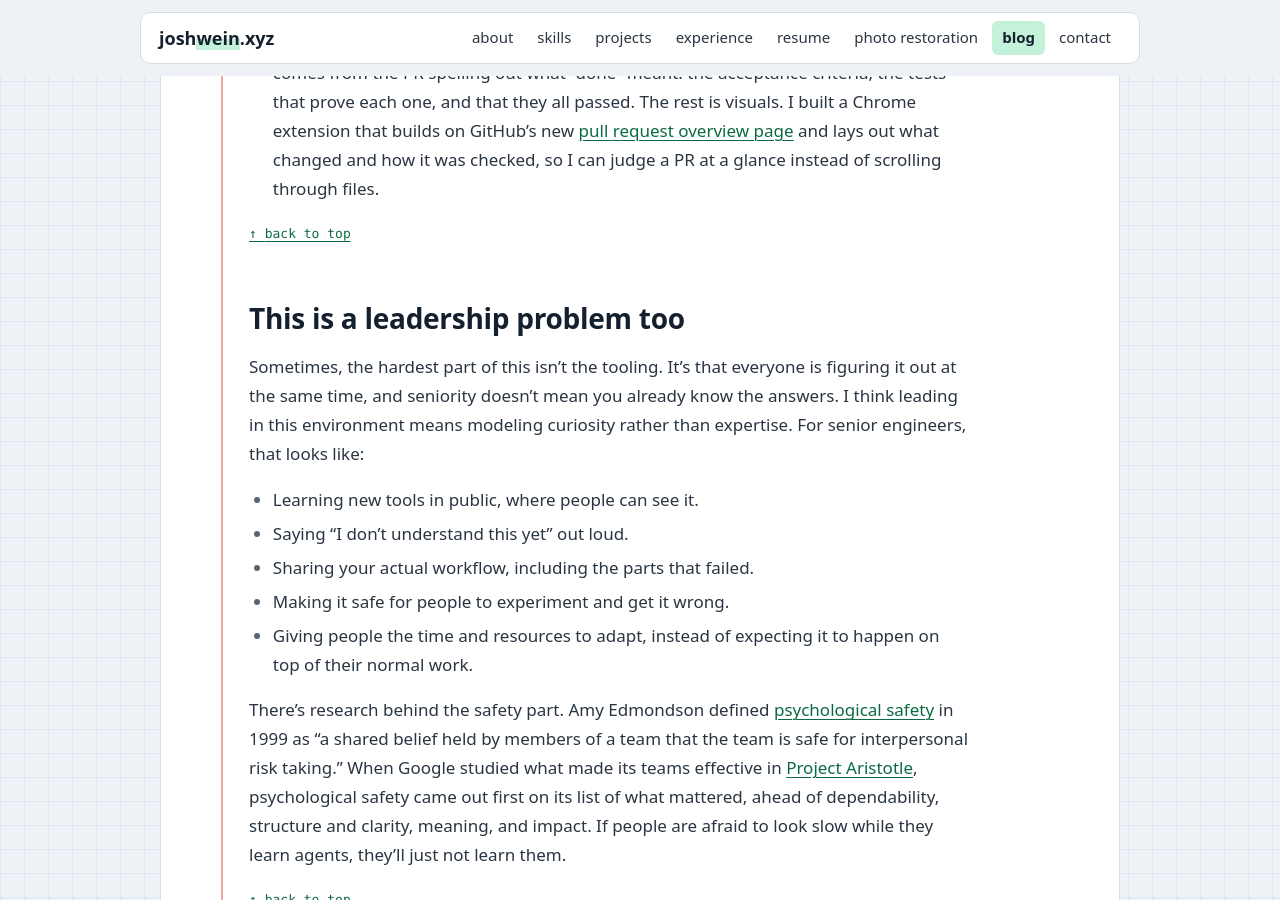
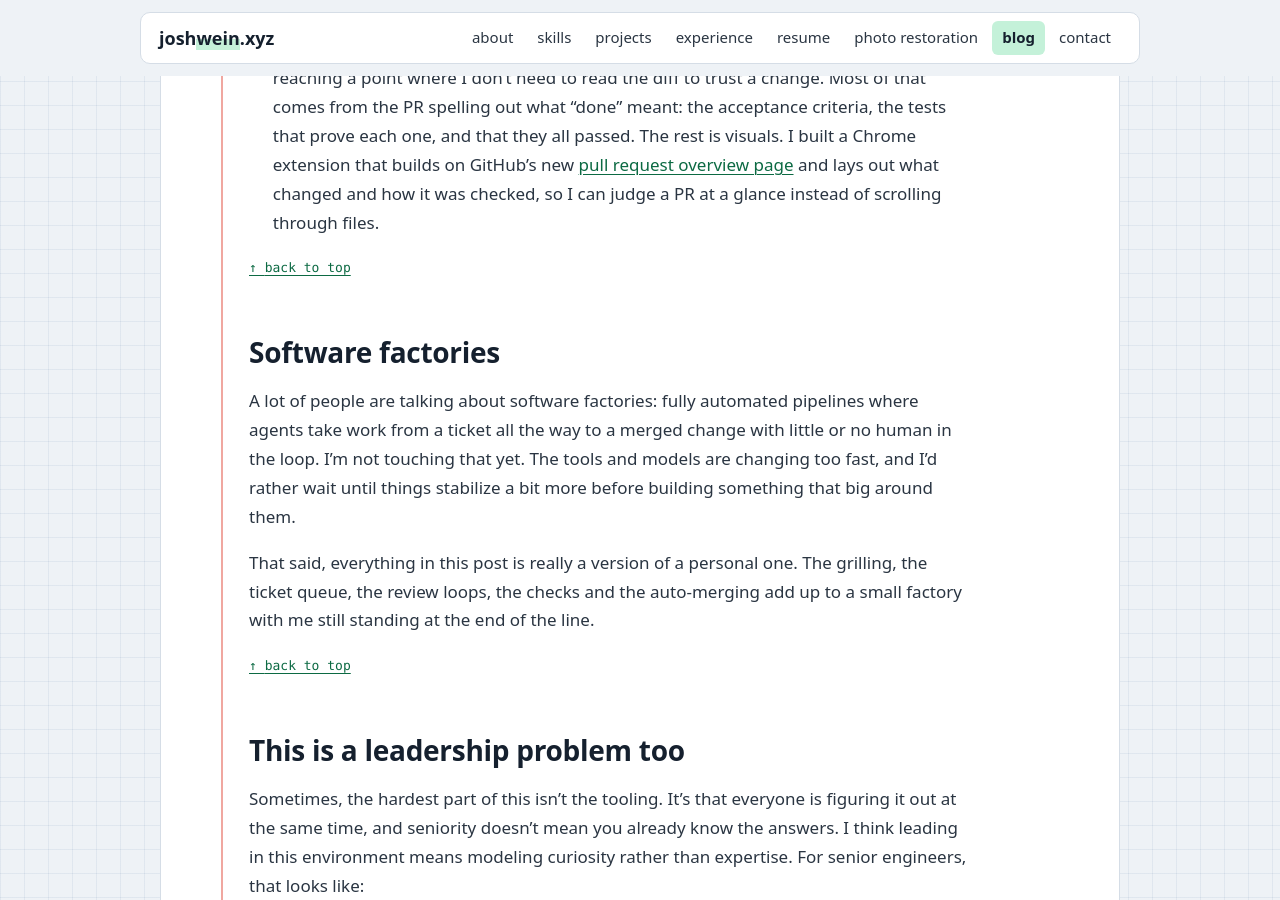
Before and after one commit to JoshWein/blog, a Jekyll site: the page built from _posts/2026-11-21-multi-agent-workflows.md, in a window 1280 px wide and 900 px high, scrolled down 13071 px. Built offline with Jekyll 4.4.1, drawn with Linux system fonts in a browser that asks for light colours; some web fonts are replaced; comment, search, counter and statistics services are not loaded.

Commit message:
Add a short software factories section
Co-Authored-By: Claude Opus 5.5 <noreply@anthropic.com>
Claude-Session: https://claude.ai/code/session_01HtAirmGQyAcmjJao62wzYe

```diff
--- a/_posts/2026-11-21-multi-agent-workflows.md
+++ b/_posts/2026-11-21-multi-agent-workflows.md
@@ -23,6 +23,7 @@ This post covers how that workflow fits together. It's for people who already us
 * [Auto-merging](#auto-merging)
 * [Packaging what works](#packaging-what-works)
 * [What I want to try next](#what-i-want-to-try-next)
+* [Software factories](#software-factories)
 * [This is a leadership problem too](#this-is-a-leadership-problem-too)
 * [If you're just starting](#if-youre-just-starting)
 * [Sources](#sources)
@@ -408,6 +409,15 @@ A few ideas I keep coming back to:
 [back to top](#top)
 {: .back-top}
 
+## Software factories
+
+A lot of people are talking about software factories: fully automated pipelines where agents take work from a ticket all the way to a merged change with little or no human in the loop. I'm not touching that yet. The tools and models are changing too fast, and I'd rather wait until things stabilize a bit more before building something that big around them.
+
+That said, everything in this post is really a version of a personal one. The grilling, the ticket queue, the review loops, the checks and the auto-merging add up to a small factory with me still standing at the end of the line.
+
+[back to top](#top)
+{: .back-top}
+
 ## This is a leadership problem too
 
 Sometimes, the hardest part of this isn't the tooling. It's that everyone is figuring it out at the same time, and seniority doesn't mean you already know the answers. I think leading in this environment means modeling curiosity rather than expertise. For senior engineers, that looks like:
```
